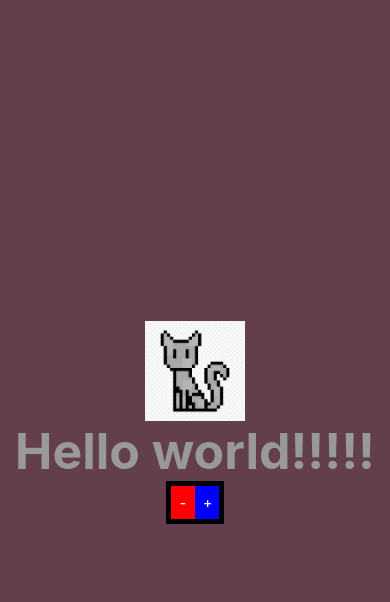
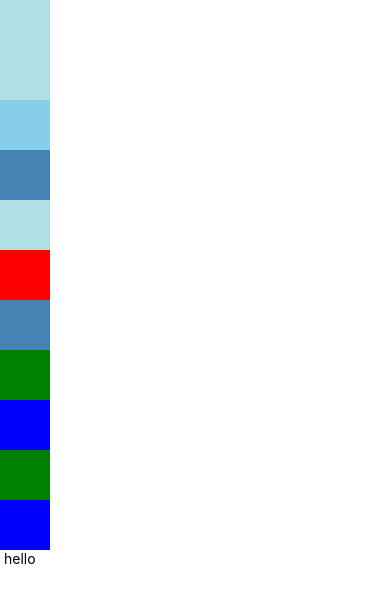
Before and after one commit to zoolu-got-rhythm/react-native-sandbox-experiments, a React Native app: screen / in a window 390 px wide. Shown: the top 602 px of the page. Built offline with nearby package versions, Linux system fonts and the light colour scheme.

Commit message:
column flex

```diff
--- a/App.tsx
+++ b/App.tsx
@@ -54,12 +54,19 @@ export default class App extends Component<Props, State> {
     }
 
     return (
-      <View style={containerStyles}>
-        {/* <Text style={styles.welcome}>Welcome to React Native!</Text>
-        <Text style={styles.instructions}>To get started, edit App.js</Text>
-        <Text style={styles.instructions}>{instructions}</Text> */}
-        <Image source={require("./kisspng-cat.jpg")} style={{width: 100, height: 100}}/>
-        <Hello name="world" enthusiasmLevel={5}/>
+      <View style={{flex: 1, flexDirection: 'column'}}>
+        <View style={{width: 50, height: 100, backgroundColor: 'powderblue'}} />
+        <View style={{width: 50, height: 50, backgroundColor: 'skyblue'}} />
+        <View style={{width: 50, height: 50, backgroundColor: 'steelblue'}} />
+        <View style={{width: 50, height: 50, backgroundColor: 'powderblue'}} />
+        <View style={{width: 50, height: 50, backgroundColor: 'red'}} />
+        <View style={{width: 50, height: 50, backgroundColor: 'steelblue'}} />
+        <View style={{width: 50, height: 50, backgroundColor: 'green'}} />
+        <View style={{width: 50, height: 50, backgroundColor: 'blue'}} />
+        <View style={{width: 50, height: 50, backgroundColor: 'green'}} />
+        <View style={{width: 50, height: 50, backgroundColor: 'blue'}} />
+        <Text> hello </Text>
+        {/* <View style={{width: 50, height: 50, backgroundColor: 'steelblue'}} /> */}
       </View>
     );
   }
```
